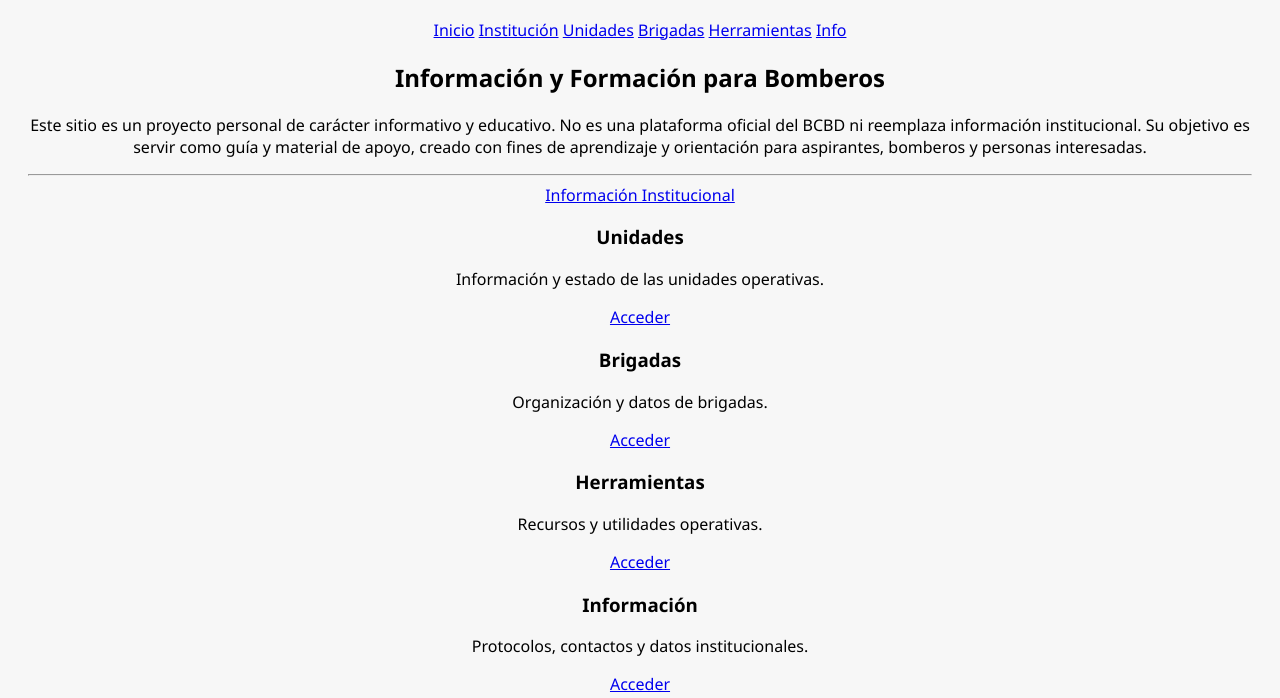
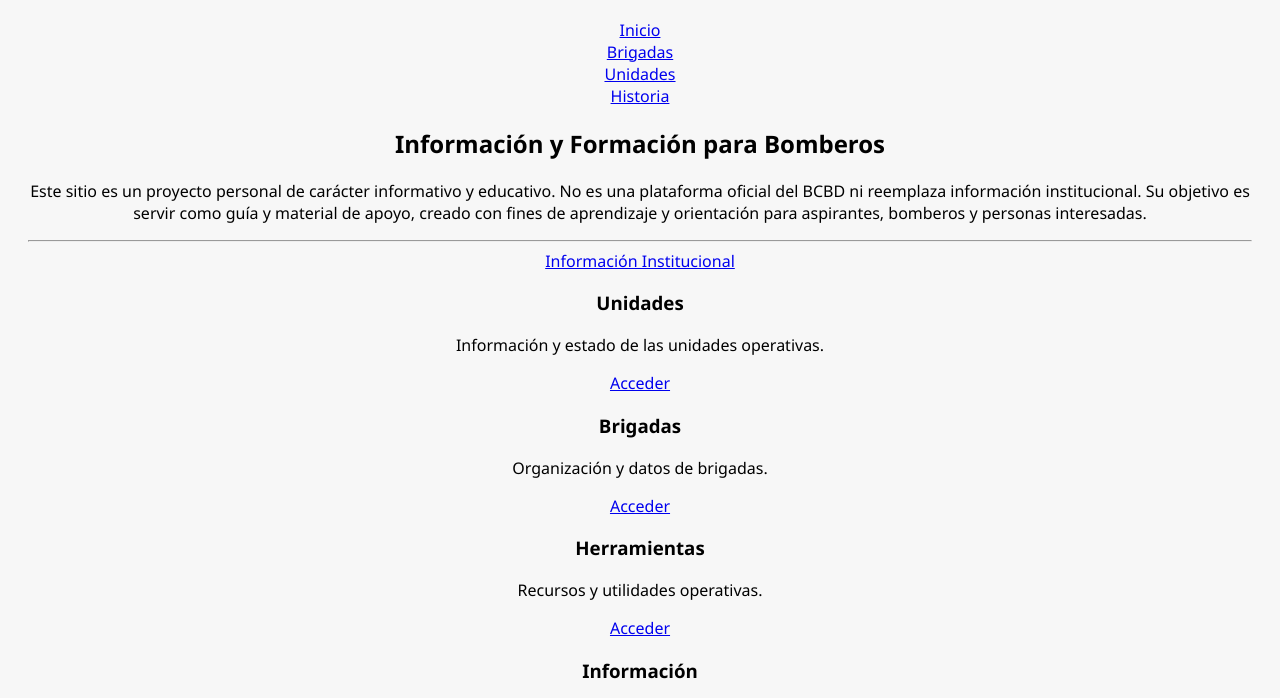
Before and after one commit to rocksymiguel/bcbd-aspirantes, a plain HTML site: page index.html in a window 1280 px wide. Shown: the part 95-793 px from the top of the page. Drawn offline with Linux system fonts and the light colour scheme.

Commit message:
Fix Header

```diff
--- a/js/layout.js
+++ b/js/layout.js
@@ -9,10 +9,16 @@ fetch(basePath + "partials/header.html")
   .then(html => {
     document.getElementById("header").innerHTML = html;
 
-    // Ajustar enlaces automáticamente
+    // Ajustar enlaces correctamente
     const links = document.querySelectorAll("#header a");
+
     links.forEach(link => {
-      link.href = basePath + link.getAttribute("href");
+      const originalHref = link.getAttribute("href");
+
+      // Evitar modificar links externos
+      if (!originalHref.startsWith("http")) {
+        link.setAttribute("href", basePath + originalHref);
+      }
     });
   })
   .catch(err => console.error("Error cargando header:", err));
--- a/partials/header.html
+++ b/partials/header.html
@@ -1,12 +1,11 @@
 <header>
-  <h1 class="logo">BCBD</h1>
-
+  <h1>BCBD</h1>
   <nav>
-    <a href="index.html">Inicio</a>
-    <a href="institucion/index.html">Institución</a>
-    <a href="unidades/index.html">Unidades</a>
-    <a href="brigadas/index.html">Brigadas</a>
-    <a href="herramientas/index.html">Herramientas</a>
-    <a href="info/index.html">Info</a>
+    <ul>
+      <li><a href="index.html">Inicio</a></li>
+      <li><a href="brigadas/index.html">Brigadas</a></li>
+      <li><a href="unidades/index.html">Unidades</a></li>
+      <li><a href="historia/index.html">Historia</a></li>
+    </ul>
   </nav>
 </header>
```
